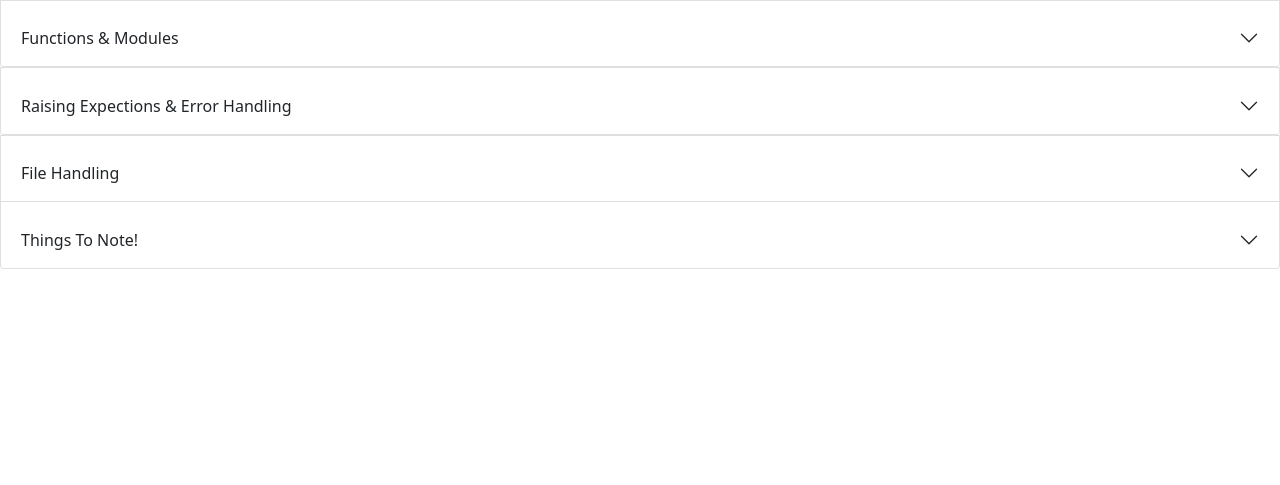
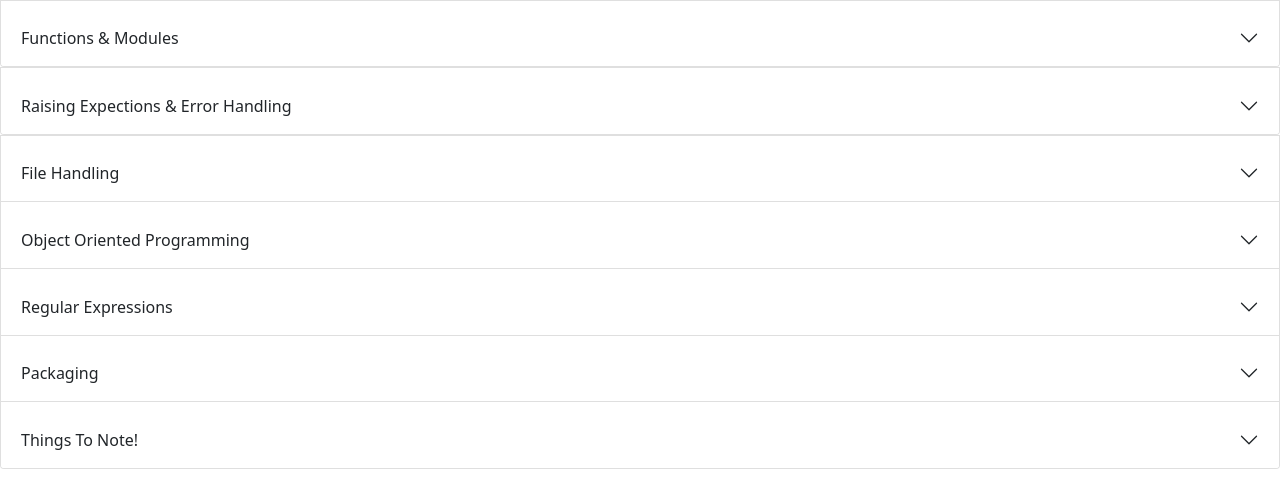
Before and after one commit to project-graveyard/Self-Reference, a Flask app: page /python in a window 1280 px wide. Shown: the part 1207-1692 px from the top of the page. Before the commit the page ends 1476 px from the top, so only its background shows below. Run offline with Flask 2, Linux system fonts and the light colour scheme; some libraries are stand-ins or nearby versions.

Commit message:
Added OOP, regex, packaging and things to note block for python page

```diff
--- a/app/templates/python/py.html
+++ b/app/templates/python/py.html
@@ -97,16 +97,58 @@
               </div>
           </div>
           <div class="accordion-item">
-              <h4 class="accordion-header" id="headingSeven">
+            <h4 class="accordion-header" id="headingSeven">
+                <button class="accordion-button collapsed" type="button" data-bs-toggle="collapse"
+                    data-bs-target="#collapseSeven" aria-expanded="false" aria-controls="collapseSeven">
+                    Object Oriented Programming
+                </button>
+            </h4>
+            <div id="collapseSeven" class="accordion-collapse collapse" aria-labelledby="headingSeven"
+                data-bs-parent="#accordionExample">
+                <div class="accordion-body">
+                    {% include 'python/oop.html' %}
+                </div>
+            </div>
+        </div>
+        <div class="accordion-item">
+            <h4 class="accordion-header" id="headingEight">
+                <button class="accordion-button collapsed" type="button" data-bs-toggle="collapse"
+                    data-bs-target="#collapseEight" aria-expanded="false" aria-controls="collapseEight">
+                    Regular Expressions
+                </button>
+            </h4>
+            <div id="collapseEight" class="accordion-collapse collapse" aria-labelledby="headingEight"
+                data-bs-parent="#accordionExample">
+                <div class="accordion-body">
+                    {% include 'python/re.html' %}
+                </div>
+            </div>
+        </div>
+        <div class="accordion-item">
+            <h4 class="accordion-header" id="headingNine">
+                <button class="accordion-button collapsed" type="button" data-bs-toggle="collapse"
+                    data-bs-target="#collapseNine" aria-expanded="false" aria-controls="collapseNine">
+                    Packaging
+                </button>
+            </h4>
+            <div id="collapseNine" class="accordion-collapse collapse" aria-labelledby="headingNine"
+                data-bs-parent="#accordionExample">
+                <div class="accordion-body">
+                    {% include 'python/pack.html' %}
+                </div>
+            </div>
+        </div>
+          <div class="accordion-item">
+              <h4 class="accordion-header" id="headingTen">
                   <button class="accordion-button collapsed" type="button" data-bs-toggle="collapse"
-                      data-bs-target="#collapseSeven" aria-expanded="false" aria-controls="collapseSeven">
+                      data-bs-target="#collapseTen" aria-expanded="false" aria-controls="collapseTen">
                       Things To Note!
                   </button>
               </h4>
-              <div id="collapseSeven" class="accordion-collapse collapse" aria-labelledby="headingSeven"
+              <div id="collapseTen" class="accordion-collapse collapse" aria-labelledby="headingTen"
                   data-bs-parent="#accordionExample">
                   <div class="accordion-body">
-
+                      {% include 'python/note.html' %}
                   </div>
               </div>
           </div>
```
